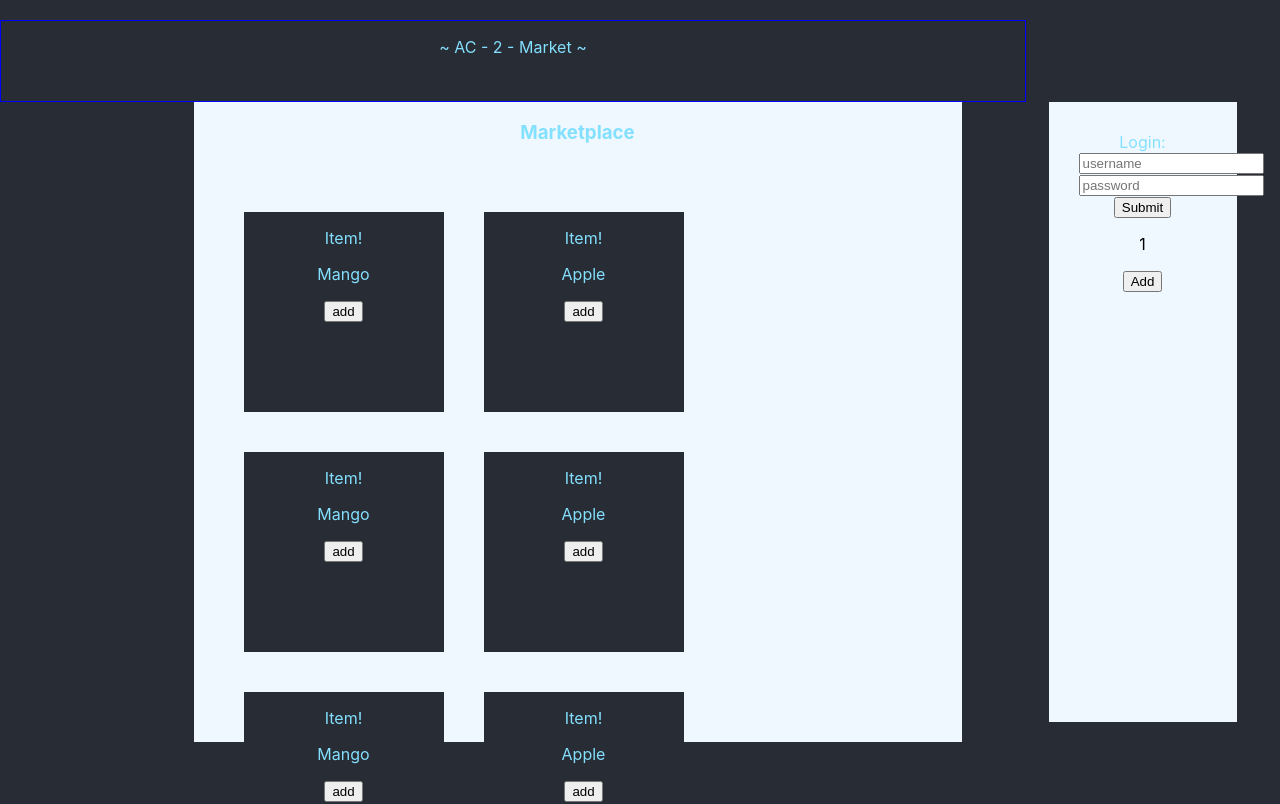
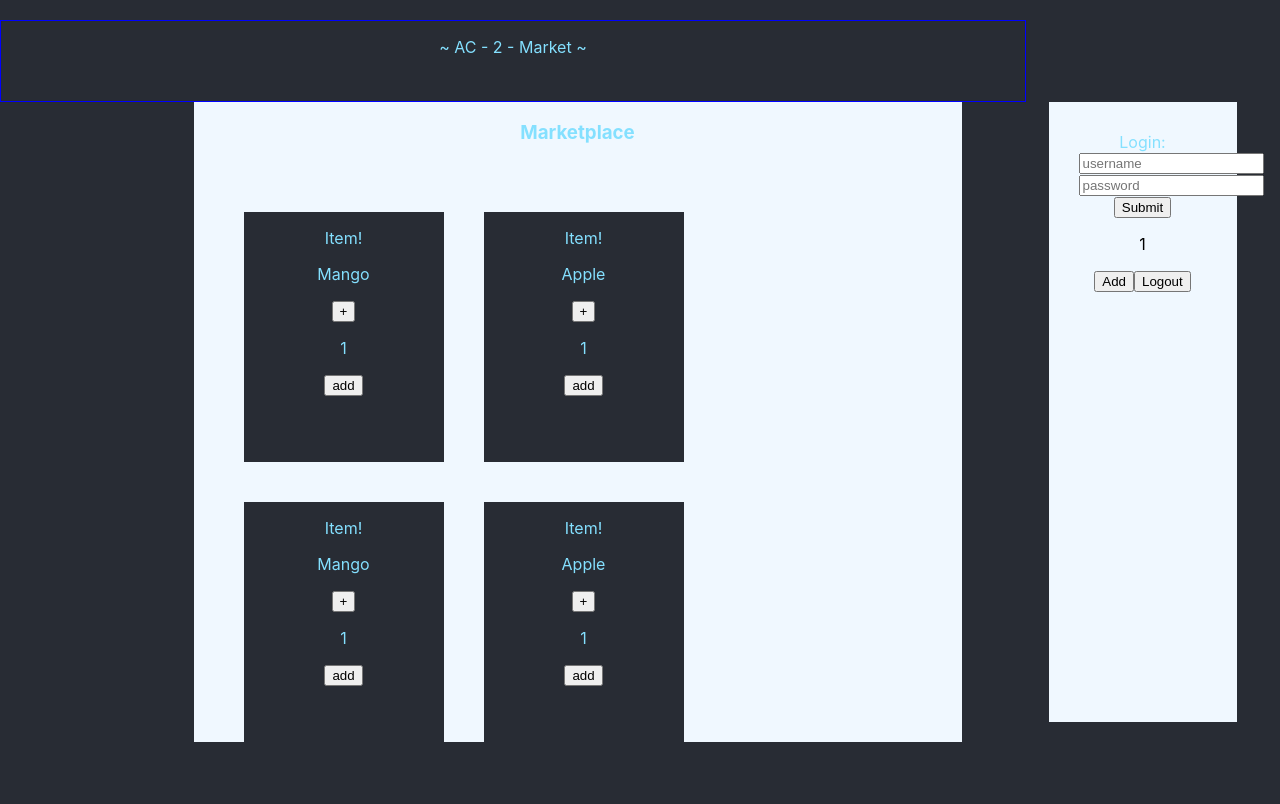
Before and after one commit to ACwolf55/AC--2---Market, a React (Create React App) app: page / in a window 1280 px wide. Shown: the top 804 px of the page. Built offline with nearby package versions, Linux system fonts and the light colour scheme; no server answers.

Commit message:
logout and item quanity

```diff
--- a/src/App.css
+++ b/src/App.css
@@ -53,6 +53,6 @@ main{
 .Item{
   background-color: #282c34;
   width: 200px;
-  height: 200px;
+  height: 250px;
   margin: 20px;
 }
--- a/src/Components/Auth.tsx
+++ b/src/Components/Auth.tsx
@@ -34,9 +34,15 @@ function Auth() {
         sessionStorage.setItem("username", res.data.username);
         sessionStorage.setItem("id", res.data.id);
         navigate('/')
+        setNumber((prevState) => prevState + 1);
       }).catch((err)=> console.log(err))
     }
   };
+
+  const logout =()=>{
+    sessionStorage.clear()
+    setNumber(0)
+  }
 
   return (
     <div className="Auth">
@@ -60,6 +66,7 @@ function Auth() {
       </form> }
       <p style={{color:'black'}}>{number}</p>
         <button onClick={increment}>Add</button>
+        <button onClick={logout}>Logout</button>
     </div>
   );
 }
--- a/src/Components/Item.tsx
+++ b/src/Components/Item.tsx
@@ -10,7 +10,7 @@ interface PropsItem {
 
 function Item(props: PropsItem) {
 
-  let user_id = sessionStorage.getItem("username");
+  let user_id = sessionStorage.getItem("id");
 
   const[number, setNumber] = useState(1)
   // const[number, setNumber] = useState<number>(1)
@@ -25,13 +25,16 @@ function Item(props: PropsItem) {
 
   const addToCart=()=>{
 
+    axios.post('/addToCart',{user_id:user_id,name:props.item.name,quanity:number })
+
   }
 
   return (
     <div className="Item">
         <p>Item!</p>
         <p>{props.item.name}</p>
-
+        <button onClick={increment}>+</button>
+        <p>{number}</p>
         <button onClick={addToCart}>add</button>
 
 
```
